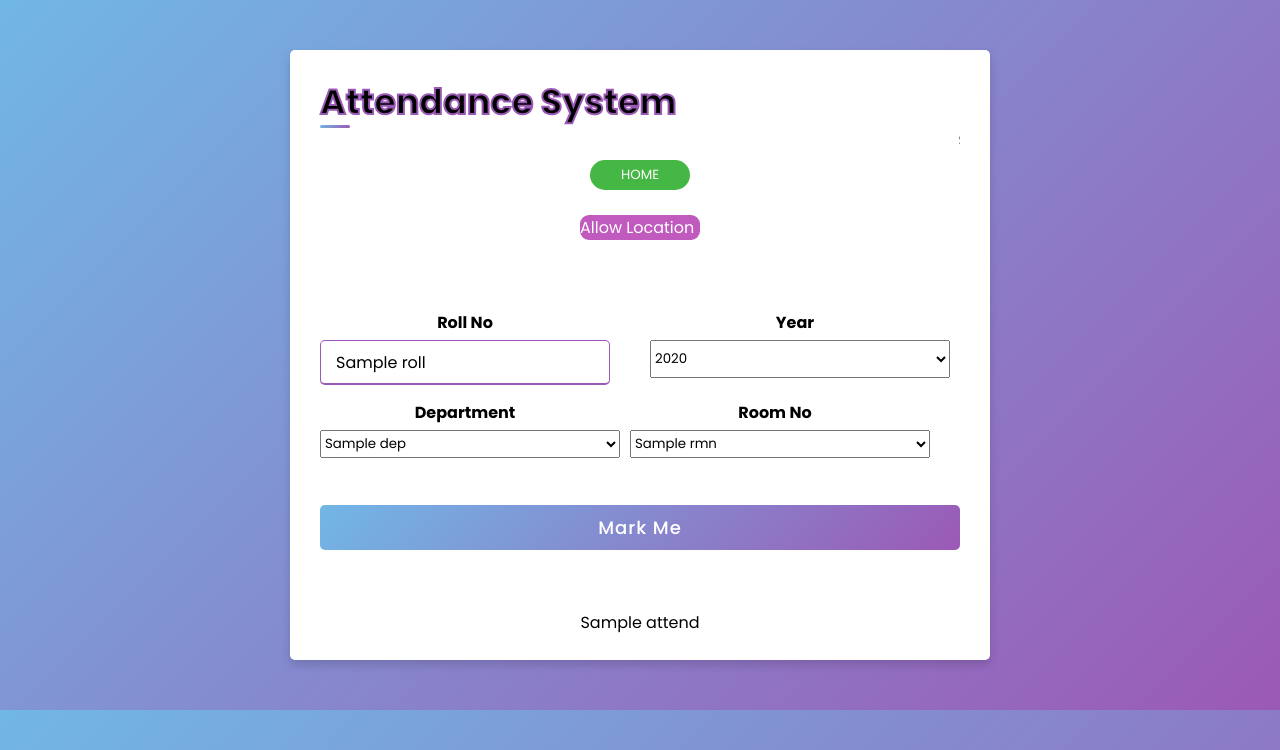
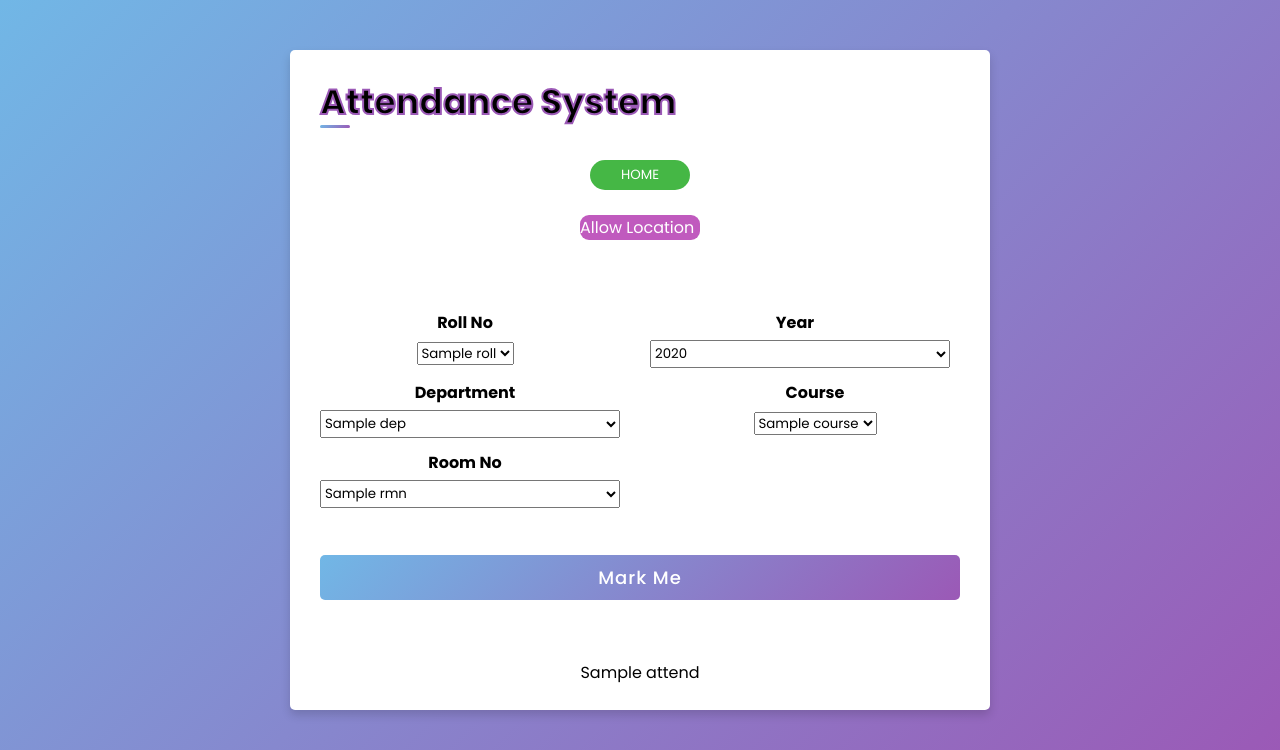
Before and after one commit to udaykiran279/Mits_Attendance_System, a Flask app: template templates/studentform.html in a window 1280 px wide. Shown: the top 750 px of the page. Run offline with Flask 2, Linux system fonts and the light colour scheme; the template is opened without the code that fills it: most values are stand-ins (such as "Sample title", 1, 10 or a date in 2020).

Commit message:
Update studentform.html

```diff
--- a/templates/studentform.html
+++ b/templates/studentform.html
@@ -62,8 +62,9 @@
           <div class="user-details">
             <div class="input-box">
               <span class="details"><b>Roll No</b></span>
-              <!-- {{roll}} -->
-                <input type="text" value="{{roll}}" name="roll" required>
+                <select id="roll" name="rollr" required="1">
+                    <option value="{{roll}}">{{roll}}</option>
+              </select>
             </div><br>
             <div class="input-box">
               <span class="details"><b>Year</b></span>
@@ -76,6 +77,12 @@
               <span class="details"><b>Department</b></span>
               <select id="rmn" name="deptart" required="1">
                     <option value="{{dep}}">{{dep}}</option>
+              </select>
+            </div>
+            <div class="input-box">
+              <span class="details"><b>Course</b></span>
+              <select id="course" name="course" required="1">
+                    <option value="{{course}}">{{course}}</option>
 
               </select>
             </div>
```
